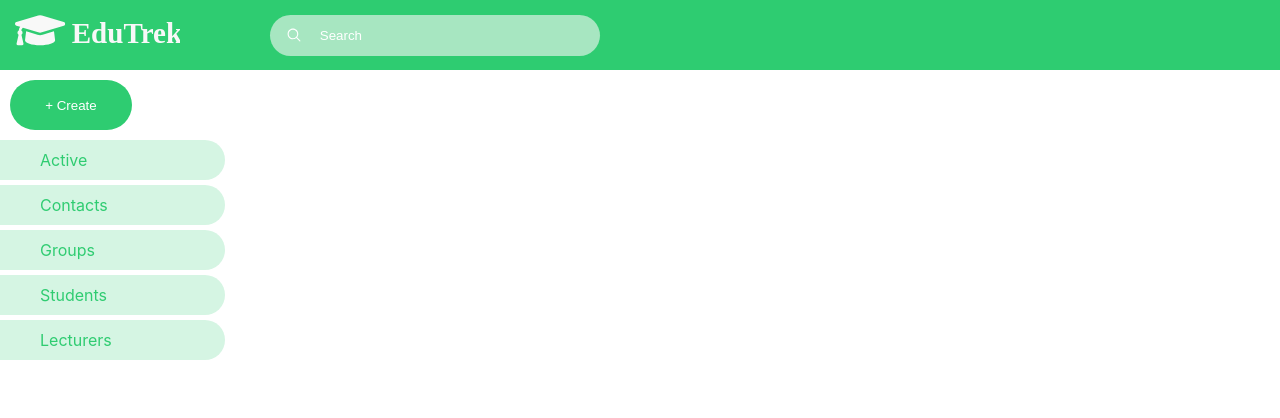
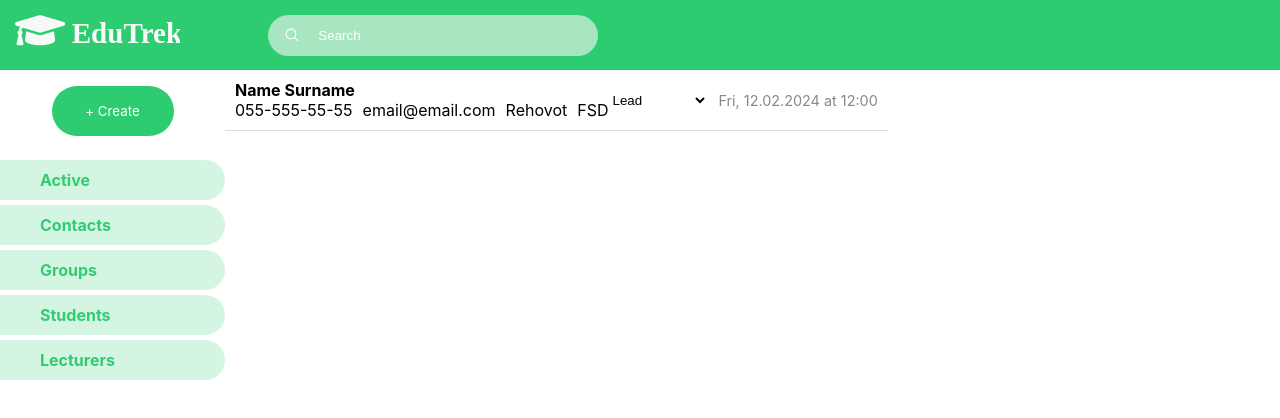
Before and after one commit to ArinaRottenberg/Telran-CRM, a React (Create React App) app: page /active in a window 1280 px wide. Shown: the top 418 px of the page. Built offline with nearby package versions, Linux system fonts and the light colour scheme.

Commit message:
ui structure update

```diff
--- a/src/App.tsx
+++ b/src/App.tsx
@@ -2,16 +2,23 @@ import React from 'react';
 import './App.css';
 import './assets/styles/styles.css';
 import Guest from './components/Guest';
-import Header from './components/Header';
-import Sidebar from './components/Sidebar';
+import Header from './layouts/Header';
+import Sidebar from './layouts/Sidebar';
+import Active from './components/Active';
+import MainContent from './layouts/MainContent';
+import { BrowserRouter } from 'react-router-dom';
 
 function App() {
   return (
-    <div className="App">
-      {/* <Guest /> */}
-      <Header />
+    <BrowserRouter>
+    <div className="app-container">
+    <Header />
+    <div className="main-content">
       <Sidebar />
+      <MainContent />
     </div>
+  </div>
+  </BrowserRouter>
   );
 }
 
--- a/src/assets/styles/styles.css
+++ b/src/assets/styles/styles.css
@@ -7,6 +7,40 @@ body {
   /* UI Properties */
   background: rgba(255, 255, 255, 1) 0% 0% no-repeat padding-box;
   opacity: 1;
+}
+
+.app-container {
+  display: flex;
+  flex-direction: column;
+}
+
+.upload-progress {
+  position: fixed;
+  bottom: 10px;
+  left: 10px;
+  background-color: rgba(0, 0, 0, 0.7);
+  color: white;
+  padding: 10px;
+  border-radius: 5px;
+  z-index: 1000;
+}
+
+button {
+  font-family: Inter;
+}
+
+nav {
+
+  padding-top: 0.5rem;
+  a {
+    font-weight: bold;
+    color: #2c3e50;
+    text-decoration: none;
+
+    &.router-link-exact-active {
+      color: #42b983;
+    }
+  }
 }
 
 .header {
@@ -82,7 +116,6 @@ margin: 15px 0 0 15px;
 }
 
 .sidebar {
-  width: 250px;
   background-color: #ffffff;
   height: 100%;
   display: flex;
@@ -90,7 +123,8 @@ margin: 15px 0 0 15px;
 }
 
 .create-btn {
-  margin: 10px 0 10px 10px;
+  margin: 1rem 0;
+  align-self: center;
   /* Layout Properties */
   top: 85px;
   left: 19px;
--- /dev/null
+++ b/src/components/Active/active.css
@@ -0,0 +1,70 @@
+.contact-list {
+    display: flex;
+    flex-direction: column;
+  }
+
+  .contact-item {
+    border-bottom: 1px solid #ddd;
+    padding: 10px;
+  }
+
+  .contact-header {
+    display: flex;
+    justify-content: space-between;
+    align-items: center;
+    cursor: pointer;
+  }
+
+  .contact-info {
+    display: flex;
+    flex-direction: column;
+  }
+
+  .contact-name {
+    font-weight: bold;
+  }
+
+  .contact-details {
+    display: flex;
+    gap: 10px;
+  }
+
+  .contact-status {
+    display: flex;
+    align-items: center;
+    gap: 10px;
+  }
+
+  .status-dropdown {
+    border: none;
+    background-color: transparent;
+    cursor: pointer;
+  }
+
+  .contact-reminder {
+    font-size: 0.9em;
+    color: #888;
+  }
+
+  .contact-details-expanded {
+    padding: 10px 0;
+  }
+
+  .lead-status,
+  .activity-log,
+  .add-comment {
+    margin-bottom: 10px;
+  }
+
+  .activity-log ul {
+    list-style: none;
+    padding: 0;
+    margin: 0;
+  }
+
+  .add-comment input {
+    width: 100%;
+    padding: 5px;
+    margin-top: 5px;
+    margin-right: 5px;
+  }
--- /dev/null
+++ b/src/components/Active/index.tsx
@@ -0,0 +1,103 @@
+import React, { useState } from 'react';
+import './active.css'; // Create this CSS file based on your design
+
+interface Contact {
+  name: string;
+  phone: string;
+  email: string;
+  location: string;
+  role: string;
+  status: string;
+  activityLog?: string[];
+  reminder?: string;
+}
+
+const contacts: Contact[] = [
+  {
+    name: 'Name Surname',
+    phone: '055-555-55-55',
+    email: 'email@email.com',
+    location: 'Rehovot',
+    role: 'FSD',
+    status: 'Lead',
+    activityLog: [
+      '13.06.24 - Group #110, documents for min.Aliyah (QA)',
+      '04.06.24 - Call, sent information',
+      // Add more log entries as needed
+    ],
+    reminder: 'Fri, 12.02.2024 at 12:00',
+  },
+  // Add more contacts as needed
+];
+
+const Active: React.FC = () => {
+  const [expandedIndex, setExpandedIndex] = useState<number | null>(null);
+
+  const toggleExpand = (index: number) => {
+    setExpandedIndex(expandedIndex === index ? null : index);
+  };
+
+  return (
+    <div className="contact-list">
+      {contacts.map((contact, index) => (
+        <div key={index} className="contact-item">
+          <div
+            className={`contact-header ${expandedIndex === index ? 'expanded' : ''}`}
+            onClick={() => toggleExpand(index)}
+          >
+            <div className="contact-info">
+              <div className="contact-name">{contact.name}</div>
+              <div className="contact-details">
+                <span className="contact-phone">{contact.phone}</span>
+                <span className="contact-email">{contact.email}</span>
+                <span className="contact-location">{contact.location}</span>
+                <span className="contact-role">{contact.role}</span>
+              </div>
+            </div>
+            <div className="contact-status">
+              <select value={contact.status} className="status-dropdown">
+                <option value="Lead">Lead</option>
+                <option value="In work">In work</option>
+                <option value="Consultation">Consultation</option>
+                <option value="Save for later">Save for later</option>
+                <option value="Student">Student</option>
+                <option value="Archive">Archive</option>
+              </select>
+              {contact.reminder && <div className="contact-reminder">{contact.reminder}</div>}
+            </div>
+          </div>
+          {expandedIndex === index && (
+            <div className="contact-details-expanded">
+              <div className="lead-status">
+                <span>Lead status:</span>
+                <select value={contact.status} className="status-dropdown">
+                  <option value="Lead">Lead</option>
+                  <option value="In work">In work</option>
+                  <option value="Consultation">Consultation</option>
+                  <option value="Save for later">Save for later</option>
+                  <option value="Student">Student</option>
+                  <option value="Archive">Archive</option>
+                </select>
+              </div>
+              <div className="activity-log">
+                <span>Activity log:</span>
+                <ul>
+                  {contact.activityLog?.map((log, i) => (
+                    <li key={i}>{log}</li>
+                  ))}
+                </ul>
+              </div>
+              <div className="add-comment">
+                <label htmlFor={`comment-${index}`}>Add comment:</label>
+                <input type="text" id={`comment-${index}`} placeholder="Add your comment here" />
+                <button>Update</button>
+              </div>
+            </div>
+          )}
+        </div>
+      ))}
+    </div>
+  );
+};
+
+export default Active;
--- a/src/components/Sidebar/index.tsx
+++ /dev/null
@@ -1,22 +0,0 @@
-import React from 'react'
-
-
-
-const Sidebar = () => {
-  return (
-    <aside className="sidebar">
-    <button className="create-btn">+ Create</button>
-    <nav>
-        <ul>
-            <li>Active</li>
-            <li>Contacts</li>
-            <li>Groups</li>
-            <li>Students</li>
-            <li>Lecturers</li>
-        </ul>
-    </nav>
-</aside>
-  )
-}
-
-export default Sidebar
--- a/src/index.css
+++ b/src/index.css
@@ -11,3 +11,16 @@ code {
   font-family: source-code-pro, Menlo, Monaco, Consolas, 'Courier New',
     monospace;
 }
+
+#app {
+  min-height: 100vh;
+  max-height: fit-content;
+  /*font-family: Avenir, Helvetica, Arial, sans-serif;*/
+  font-family: Inter;
+  -webkit-font-smoothing: antialiased;
+  -moz-osx-font-smoothing: grayscale;
+  text-align: center;
+  color: #2c3e50;
+  background: linear-gradient(to top, #dedede, #ffffff);
+  overflow: hidden;
+}
--- a/src/index.tsx
+++ b/src/index.tsx
@@ -12,11 +12,11 @@ const root = createRoot(container);
 
 root.render(
   <React.StrictMode>
-    <BrowserRouter>
+    {/* <BrowserRouter> */}
       <Provider store={store}>
         <App />
       </Provider>
-    </BrowserRouter>
+    {/* </BrowserRouter> */}
   </React.StrictMode>
 );
 
--- /dev/null
+++ b/src/layouts/MainContent/index.tsx
@@ -0,0 +1,23 @@
+import React from 'react';
+import { Route, Routes } from 'react-router-dom';
+import Active from '../../components/Active';
+import Guest from '../../components/Guest';
+
+const MainContent = () => {
+    return (
+        <div>
+                <Routes>
+                    <Route element={<h1>Home</h1>} path="/" />
+                    <Route element={<Guest />} path="/login" />
+                    <Route element={<Active />} path="/active" />
+                    <Route element={<h1>Contacts</h1>} path="/contacts" />
+                    <Route element={<h1>Groups</h1>} path="/groups" />
+                    <Route element={<h1>Students</h1>} path="/students" />
+                    <Route element={<h1>Lecturers</h1>} path="/lecturers" />
+                    <Route element={<h1>Not found!</h1>} />
+                </Routes>
+        </div>
+    );
+};
+
+export default MainContent;
--- /dev/null
+++ b/src/layouts/Sidebar/index.tsx
@@ -0,0 +1,23 @@
+import React from 'react'
+import { Link, Route } from 'react-router-dom'
+
+
+
+const Sidebar = () => {
+  return (
+    <aside className="sidebar">
+    <button className="create-btn">+ Create</button>
+    <nav>
+        <ul>
+        <Link to="/active"><li>Active</li></Link>
+        <Link to="/contacts"><li>Contacts</li></Link>
+        <Link to="/groups"><li>Groups</li></Link>
+        <Link to="/students"><li>Students</li></Link>
+        <Link to="/lecturers"><li>Lecturers</li></Link>
+        </ul>
+    </nav>
+</aside>
+  )
+}
+
+export default Sidebar
```
Also changed, not shown: src/layouts/Header/Search.tsx (renamed from src/components/Header/Search.tsx), src/layouts/Header/index.tsx (renamed from src/components/Header/index.tsx).
